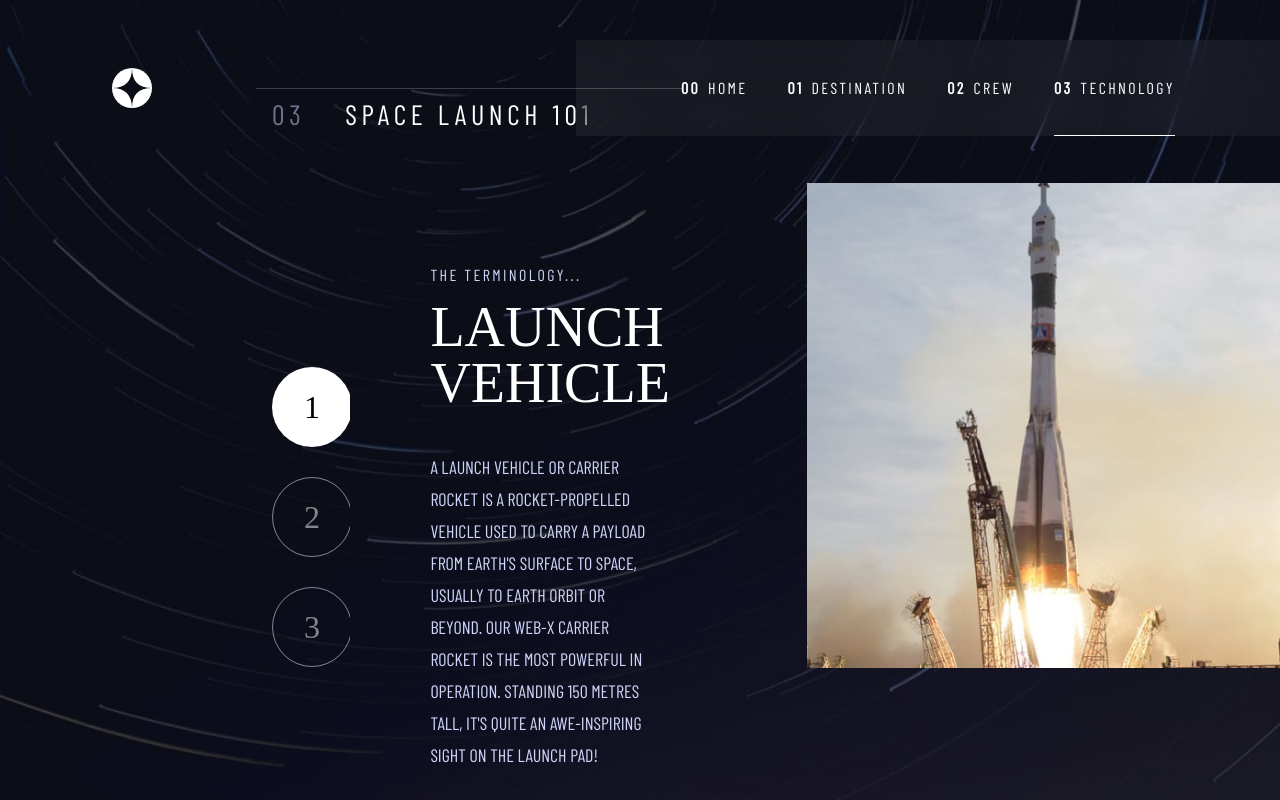
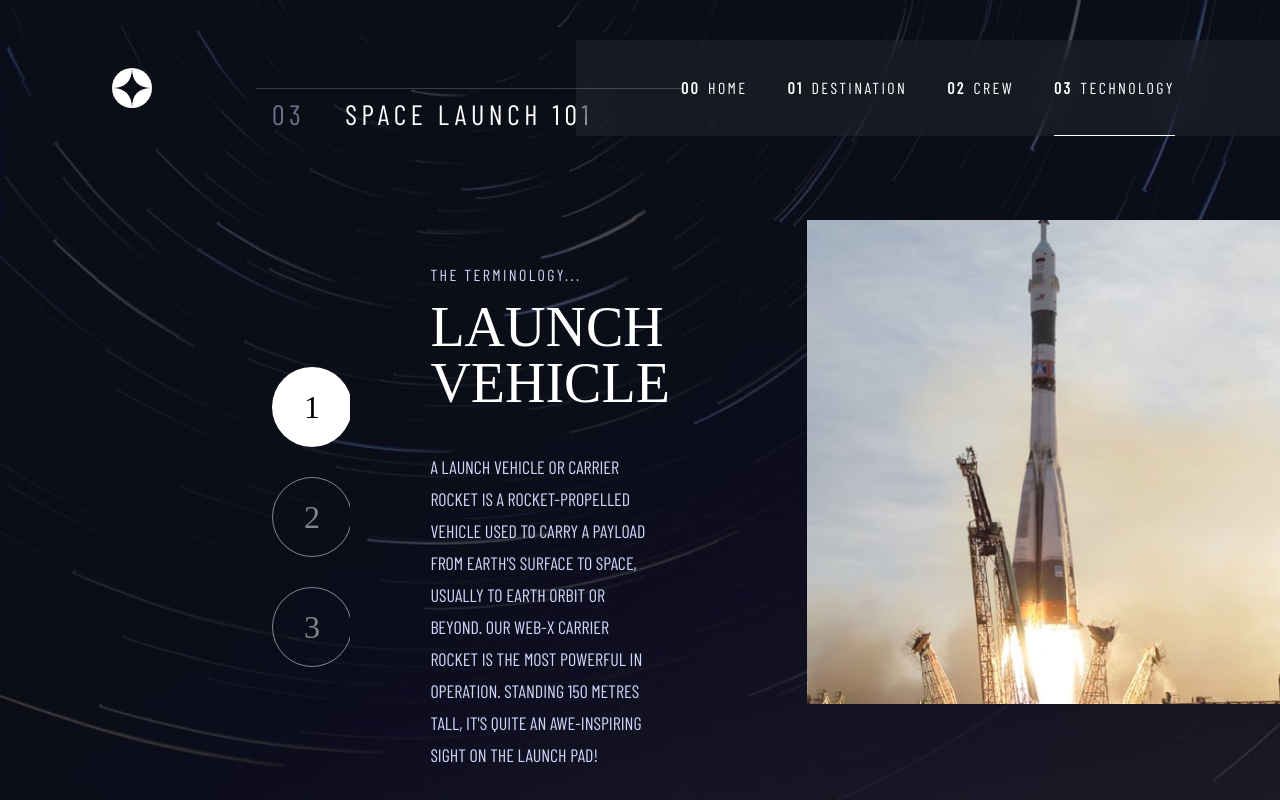
Before and after one commit to ChrisBryanAng/Space-Tourism, a React (Vite) app: page /technology in a window 1280 px wide. Built offline with nearby package versions, Linux system fonts and the light colour scheme; a web font is replaced by a local one.

Commit message:
Fix Crew Image position on medium devices.

```diff
--- a/src/components/DestinationDescription.tsx
+++ b/src/components/DestinationDescription.tsx
@@ -13,7 +13,7 @@
 				{data[activePlanet].description}
 			</p>
 			<div className='h-[2px] w-[80%] bg-space-secondary/20 my-[32px]' />
-			<div className='flex flex-col md:flex-row xl:space-x-24'>
+			<div className='flex flex-col md:flex-row md:gap-24 xl:gap-0 xl:space-x-24'>
 				<p className='flex flex-col text-center xl:text-start uppercase font-Bellefair text-white text-[28px]'>
 					<span className='text-space-secondary text-[16px] xl:text-[14px] font-Barlow mb-2 tracking-[2.4px]'>
 						Avg. Distance
--- a/src/components/Image.tsx
+++ b/src/components/Image.tsx
@@ -12,7 +12,7 @@
 			<img
 				src={src}
 				alt={alt}
-				className='h-full w-full object-contain'
+				className='h-full w-full object-bottom object-contain'
 				loading='lazy'
 				onClick={onClick}
 			/>
--- a/src/pages/Crew.tsx
+++ b/src/pages/Crew.tsx
@@ -40,7 +40,7 @@
 				</div>
 			</section>
 
-			<section className='hidden md:inline-block xl:self-end md:h-[462px] md:w-[457px] xl:h-[712px] xl:w-[568px] xl:ml-16'>
+			<section className='hidden md:flex xl:self-end md:h-[462px] md:w-[457px] xl:h-[712px] xl:w-[568px] xl:ml-16'>
 				<Image src={data.crew[activeCrew].images.webp} alt={data.crew[activeCrew].name} />
 			</section>
 		</main>
```
